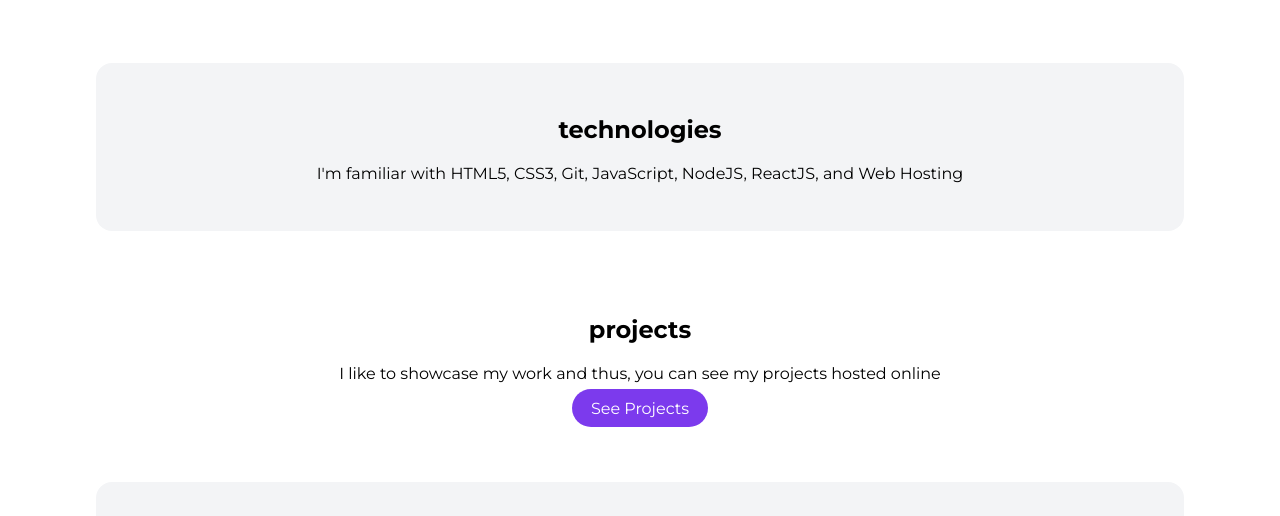
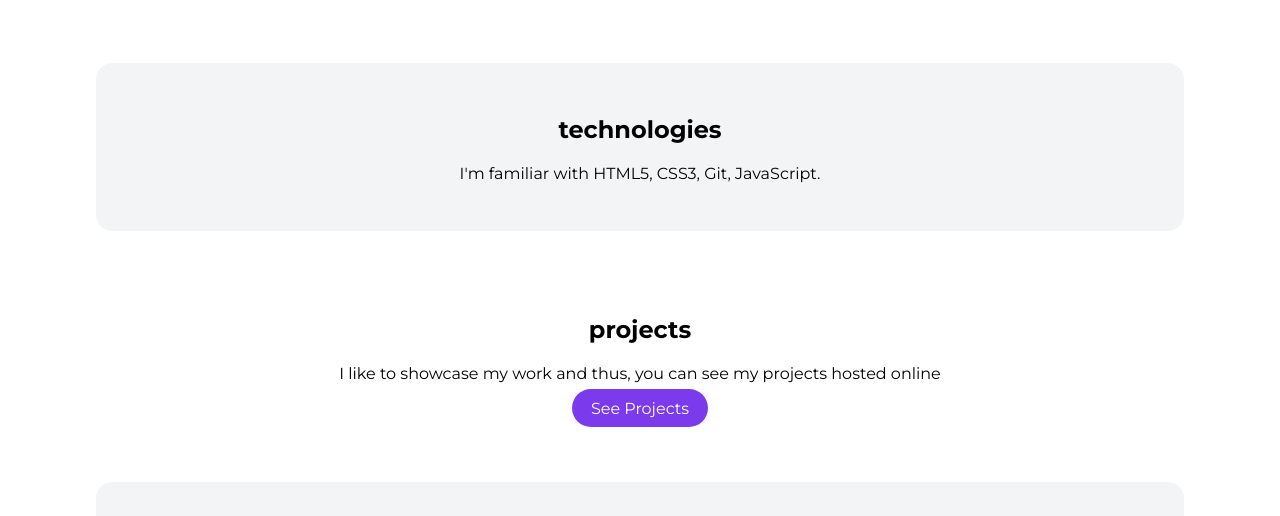
Before and after one commit to hdrock03/MARK3, a plain HTML site: page index.html in a window 1280 px wide. Shown: the part 284-800 px from the top of the page. Drawn offline with Linux system fonts and the light colour scheme.

```diff
--- a/index.html
+++ b/index.html
@@ -33,8 +33,7 @@
       <div class="container container-center">
         <h1>technologies</h1>
         <p>
-          I'm familiar with HTML5, CSS3, Git, JavaScript, NodeJS, ReactJS, and
-          Web Hosting
+          I'm familiar with HTML5, CSS3, Git, JavaScript.
         </p>
       </div>
     </section>
```
